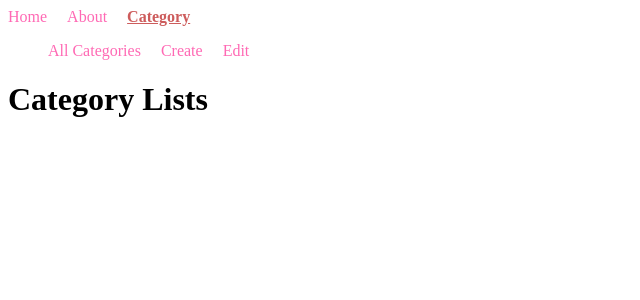
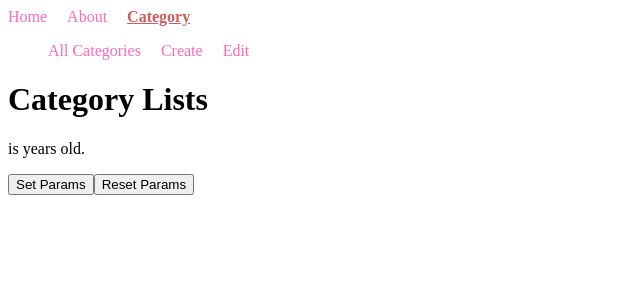
Before and after one commit to winwinchit1355/react-route, a React (Vite) app: page /category in a window 1280 px wide. Shown: the top 300 px of the page, without its empty margins (0-640 px from the left). Built offline with nearby package versions, Linux system fonts and the light colour scheme.

Commit message:
useSearchParams

```diff
--- a/src/components/pages/Cats/Categories.jsx
+++ b/src/components/pages/Cats/Categories.jsx
@@ -1,9 +1,16 @@
 import React from 'react'
+import { useSearchParams } from 'react-router-dom'
 
 export const Categories = () => {
+  const [searchParams,setSearchParams] = useSearchParams();
+  const name = searchParams.get('name');
+  const age = searchParams.get('age');
   return (
     <div>
       <h1>Category Lists</h1>
+      <p>{name} is {age} years old.</p>
+      <button onClick={()=>setSearchParams({name:'Mg Mg',age:34})}>Set Params</button>
+      <button onClick={()=>setSearchParams()}>Reset Params</button>
     </div>
   )
 }
```
